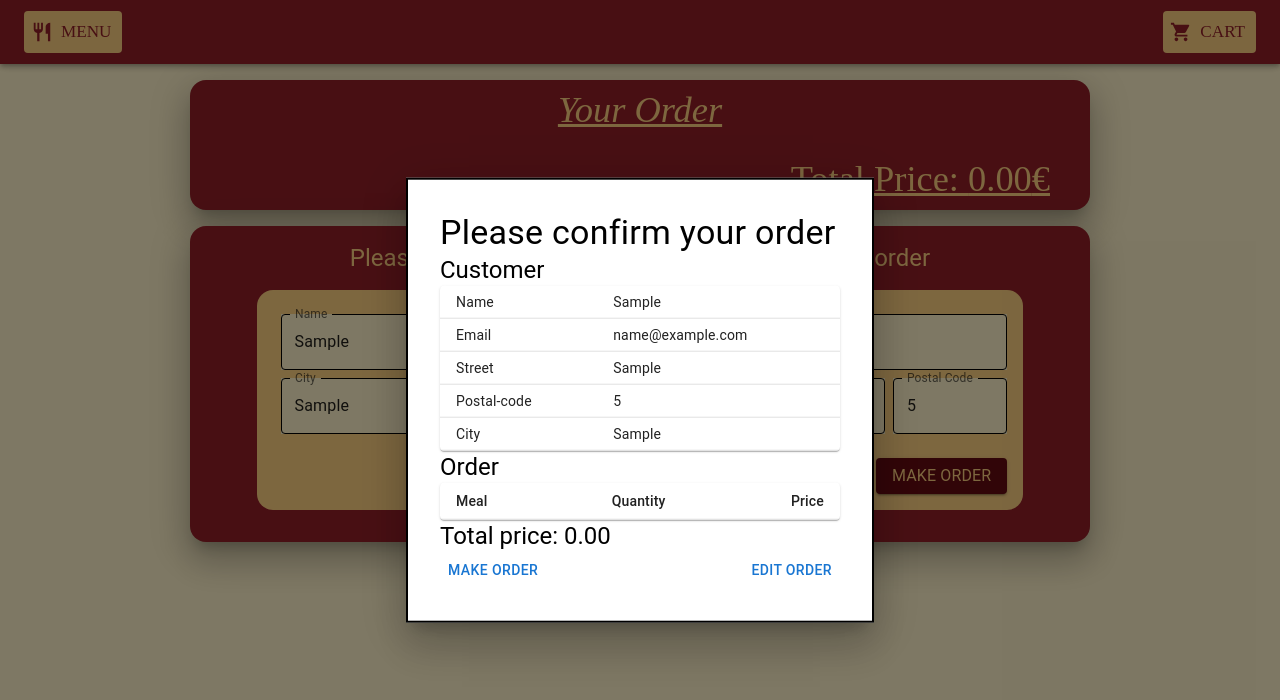
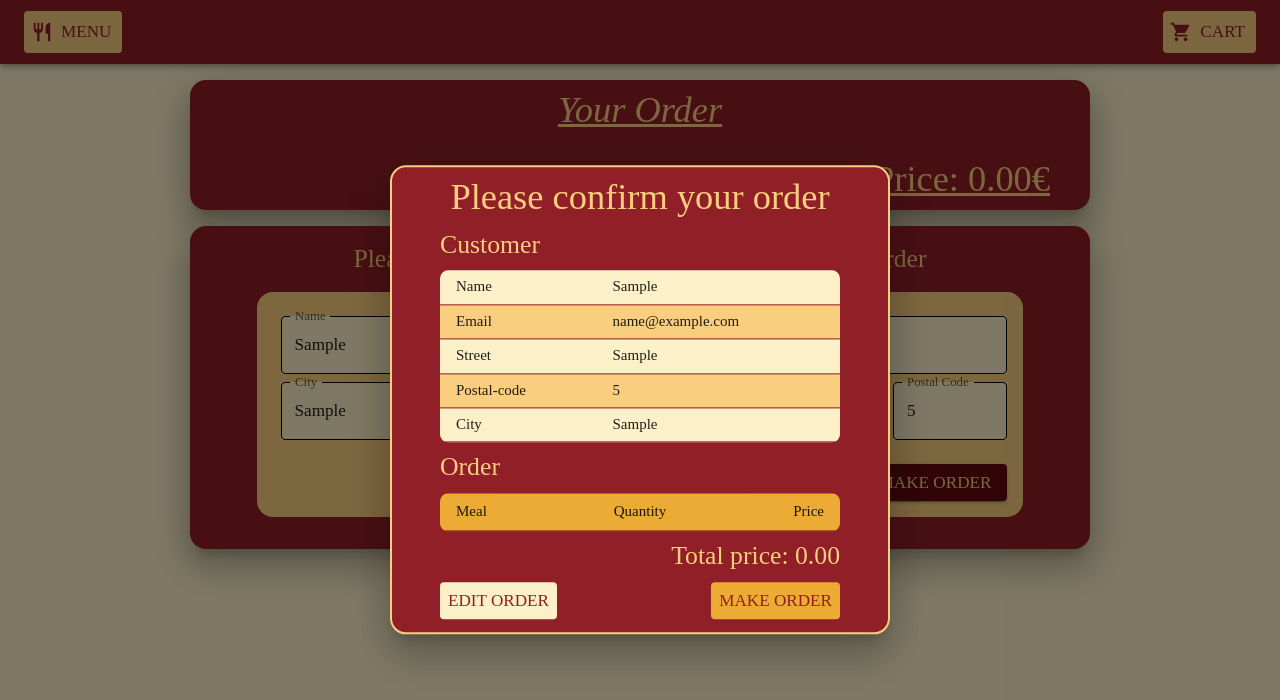
Before and after one commit to VilleHaapaniemi/react-diner, a React (Vite) app in the folder react-dine-frontend/: page /cart in a window 1280 px wide. Both pictures are taken after typing "Sample", "name@example.com", "Sample", "Sample", "5" into the empty fields and a click on the button "MAKE ORDER". Shown: the top 700 px of the page. Built offline with nearby package versions, Linux system fonts and the light colour scheme.

Commit message:
Styled OrderConfirmation modal

```diff
--- a/react-dine-frontend/src/components/CartItem.jsx
+++ b/react-dine-frontend/src/components/CartItem.jsx
@@ -62,7 +62,7 @@ const CartItem = ({ cartItem }) => {
               width: "fit-content",
               border: `1px solid ${theme.palette.secondaryRed.main}`,
               borderRadius: "8px",
-              backgroundColor: theme.palette.primaryBeigeDarker.main,
+              backgroundColor: theme.palette.primaryBeige.dark,
               boxShadow: 4,
             }}
           >
--- a/react-dine-frontend/src/components/HeaderBar.jsx
+++ b/react-dine-frontend/src/components/HeaderBar.jsx
@@ -25,7 +25,7 @@ const HeaderBar = () => {
                 color: theme.palette.primaryRed.main,
                 backgroundColor: theme.palette.primaryBeige.main,
                 "&:hover": {
-                  backgroundColor: theme.palette.primaryBeigeDarker.main,
+                  backgroundColor: theme.palette.primaryBeige.dark,
                 },
               }}
               startIcon={<RestaurantIcon />}
@@ -39,7 +39,7 @@ const HeaderBar = () => {
                 color: theme.palette.primaryRed.main,
                 backgroundColor: theme.palette.primaryBeige.main,
                 "&:hover": {
-                  backgroundColor: theme.palette.primaryBeigeDarker.main,
+                  backgroundColor: theme.palette.primaryBeige.dark,
                 },
               }}
               startIcon={<ShoppingCartIcon />}
--- a/react-dine-frontend/src/components/OrderConfirmationModal.jsx
+++ b/react-dine-frontend/src/components/OrderConfirmationModal.jsx
@@ -10,7 +10,7 @@ import TableCell from "@mui/material/TableCell";
 import TableContainer from "@mui/material/TableContainer";
 import TableHead from "@mui/material/TableHead";
 import TableRow from "@mui/material/TableRow";
-import Paper from "@mui/material/Paper";
+import { theme } from "../utils/theme";
 
 const OrderConfirmationModal = ({
   isConfirmationModalOpen,
@@ -21,24 +21,43 @@ const OrderConfirmationModal = ({
   const { cartItems, getTotalPrice } = useContext(CartContext);
 
   return (
-    <Modal
-      open={isConfirmationModalOpen}
-      onClose={closeModal}
-      aria-labelledby="modal-modal-title"
-      aria-describedby="modal-modal-description"
+    <Modal open={isConfirmationModalOpen} onClose={closeModal}>
+      <Box sx={modalStyle}>
+        <Typography
+          variant="h4"
+          sx={{ alignSelf: "center", color: theme.palette.primaryBeige.main }}
         >
-      <Box sx={modalStyle}>
-        <Typography variant="h4">Please confirm your order</Typography>
-        <Typography variant="h5">Customer</Typography>
+          Please confirm your order
+        </Typography>
+
+        <Box sx={{ marginTop: "0.5rem" }}>
+          <Typography
+            variant="h5"
+            sx={{ color: theme.palette.primaryBeige.main }}
+          >
+            Customer
+          </Typography>
           {isConfirmationModalOpen && (
-          <TableContainer component={Paper}>
+            <TableContainer
+              sx={{
+                marginTop: "0.5rem",
+                backgroundColor: theme.palette.secondaryBeige.main,
+                borderRadius: "0.5rem",
+                "& .MuiTableCell-root": {
+                  borderBottom: "1px solid",
+                  borderColor: theme.palette.primaryRed.main,
+                },
+              }}
+            >
               <Table size="small" aria-label="a dense table">
                 <TableBody>
                   <TableRow>
                     <TableCell>Name</TableCell>
                     <TableCell>{customerData.name}</TableCell>
                   </TableRow>
-                <TableRow>
+                  <TableRow
+                    sx={{ backgroundColor: theme.palette.primaryBeige.main }}
+                  >
                     <TableCell>Email</TableCell>
                     <TableCell>{customerData.email}</TableCell>
                   </TableRow>
@@ -46,7 +65,9 @@ const OrderConfirmationModal = ({
                     <TableCell>Street</TableCell>
                     <TableCell>{customerData.street}</TableCell>
                   </TableRow>
-                <TableRow>
+                  <TableRow
+                    sx={{ backgroundColor: theme.palette.primaryBeige.main }}
+                  >
                     <TableCell>Postal-code</TableCell>
                     <TableCell>{customerData["postal-code"]}</TableCell>
                   </TableRow>
@@ -58,19 +79,48 @@ const OrderConfirmationModal = ({
               </Table>
             </TableContainer>
           )}
-        <Typography variant="h5">Order</Typography>
-        <TableContainer component={Paper}>
+        </Box>
+
+        <Box sx={{ marginTop: "0.5rem" }}>
+          <Typography
+            variant="h5"
+            sx={{ color: theme.palette.primaryBeige.main }}
+          >
+            Order
+          </Typography>
+          <TableContainer
+            sx={{
+              marginTop: "0.5rem",
+              borderRadius: "0.5rem",
+              "& .MuiTableCell-root": {
+                borderBottom: "1px solid",
+                borderColor: theme.palette.primaryRed.main,
+              },
+            }}
+          >
             <Table size="small" aria-label="a dense table">
               <TableHead>
-              <TableRow>
+                <TableRow
+                  sx={{
+                    backgroundColor: theme.palette.primaryBeige.dark,
+                  }}
+                >
                   <TableCell>Meal</TableCell>
                   <TableCell align="center">Quantity</TableCell>
                   <TableCell align="right">Price</TableCell>
                 </TableRow>
               </TableHead>
               <TableBody>
-              {cartItems.map((row) => (
-                <TableRow key={row.id}>
+                {cartItems.map((row, index) => (
+                  <TableRow
+                    key={row.id}
+                    sx={{
+                      backgroundColor:
+                        index % 2 === 0
+                          ? theme.palette.secondaryBeige.main
+                          : theme.palette.primaryBeige.main,
+                    }}
+                  >
                     <TableCell>{row.name}</TableCell>
                     <TableCell align="center">{row.quantity}</TableCell>
                     <TableCell align="right">
@@ -81,10 +131,50 @@ const OrderConfirmationModal = ({
               </TableBody>
             </Table>
           </TableContainer>
-        <Typography variant="h5">Total price: {getTotalPrice()}</Typography>
-        <Box sx={{ display: "flex", justifyContent: "space-between" }}>
-          <Button onClick={onConfirmOrder}>MAKE ORDER</Button>
-          <Button onClick={closeModal}>EDIT ORDER</Button>
+        </Box>
+
+        <Typography
+          variant="h5"
+          sx={{
+            color: theme.palette.primaryBeige.main,
+            alignSelf: "flex-end",
+            marginTop: "0.5rem",
+          }}
+        >
+          Total price: {getTotalPrice()}
+        </Typography>
+        <Box
+          sx={{
+            display: "flex",
+            justifyContent: "space-between",
+            marginTop: "0.5rem",
+            marginBottom: "0.3rem",
+          }}
+        >
+          <Button
+            sx={{
+              color: theme.palette.primaryRed.main,
+              backgroundColor: theme.palette.secondaryBeige.main,
+              "&:hover": {
+                backgroundColor: theme.palette.primaryBeige.main,
+              },
+            }}
+            onClick={closeModal}
+          >
+            <Typography>EDIT ORDER</Typography>
+          </Button>
+          <Button
+            sx={{
+              color: theme.palette.primaryRed.main,
+              backgroundColor: theme.palette.primaryBeige.dark,
+              "&:hover": {
+                backgroundColor: theme.palette.primaryBeige.darkest,
+              },
+            }}
+            onClick={onConfirmOrder}
+          >
+            <Typography>MAKE ORDER</Typography>
+          </Button>
         </Box>
       </Box>
     </Modal>
@@ -99,8 +189,11 @@ const modalStyle = {
   left: "50%",
   transform: "translate(-50%, -50%)",
   width: 400,
-  bgcolor: "background.paper",
-  border: "2px solid #000",
+  backgroundColor: theme.palette.primaryRed.main,
+  border: `2px solid ${theme.palette.primaryBeige.main}`,
+  borderRadius: "1rem",
   boxShadow: 24,
-  p: 4,
+  padding: "0.5rem 3rem",
+  display: "flex",
+  flexDirection: "column",
 };
--- a/react-dine-frontend/src/utils/colors.jsx
+++ b/react-dine-frontend/src/utils/colors.jsx
@@ -10,11 +10,8 @@ export const secondaryRed = {
 
 export const primaryBeige = {
   main: "#FACE7F",
-  contrastText: "#ffffff",
-};
-
-export const primaryBeigeDarker = {
-  main: "#ECAB35",
+  dark: "#ECAB35",
+  darkest: "#e19507",
   contrastText: "#ffffff",
 };
 
--- a/react-dine-frontend/src/utils/theme.jsx
+++ b/react-dine-frontend/src/utils/theme.jsx
@@ -5,7 +5,6 @@ import {
   secondaryRed,
   primaryBeige,
   secondaryBeige,
-  primaryBeigeDarker,
 } from "./colors";
 
 export const theme = createTheme({
@@ -30,11 +29,15 @@ export const theme = createTheme({
     secondaryRed: secondaryRed,
     primaryBeige: primaryBeige,
     secondaryBeige: secondaryBeige,
-    primaryBeigeDarker: primaryBeigeDarker,
   },
 });
 
 export const formTheme = createTheme({
+  typography: {
+    fontSize: 15,
+    fontWeightRegular: 500,
+    fontFamily: "Cardo",
+  },
   components: {
     MuiTextField: {
       styleOverrides: {
```
Lines whose indentation alone changed are shown as unchanged.
